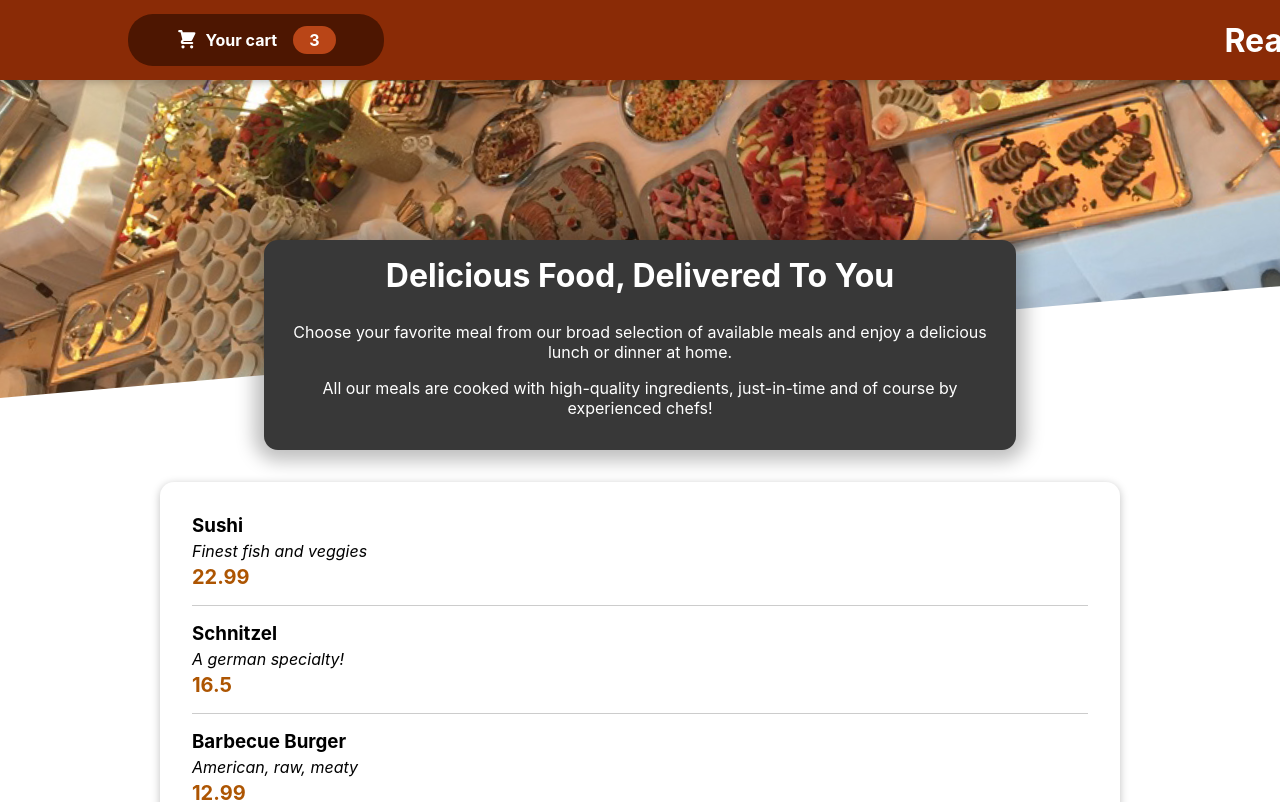
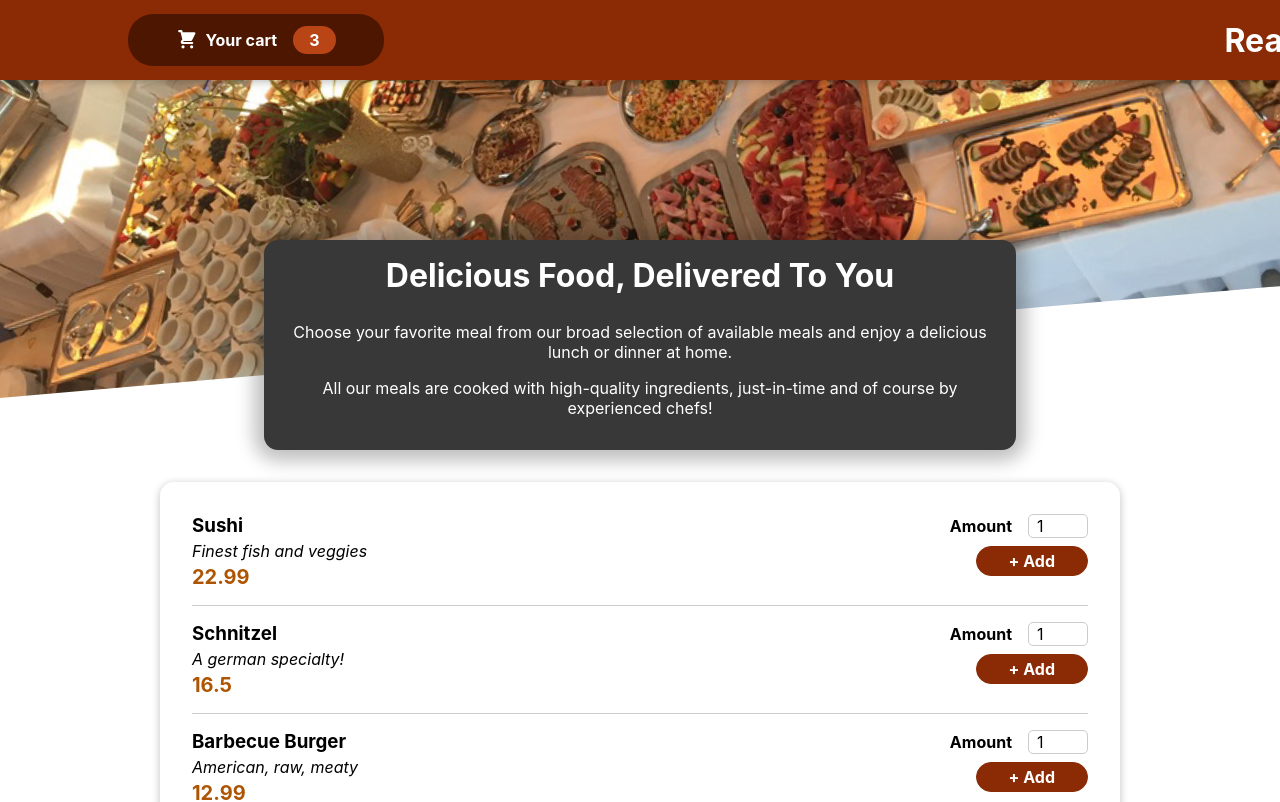
Before and after one commit to udaykumardl/food-delivary, a React (Create React App) app: page / in a window 1280 px wide. Shown: the top 802 px of the page. Built offline with nearby package versions, Linux system fonts and the light colour scheme.

Commit message:
Adding a Form

```diff
--- a/src/components/Meals/MealItem/MealItem.js
+++ b/src/components/Meals/MealItem/MealItem.js
@@ -1,4 +1,6 @@
 import classes from './MealItem.module.css';
+import MealItemForm from './MealItemForm';
+
 
 const MealItem=props =>{
     const price=`$${props.price.toFixed(2)}`
@@ -8,7 +10,9 @@
             <div className={classes.description}>{props.description}</div>
             <div className={classes.price}>{props.price}</div>
         </div>
-        <div></div>
+        <div>
+            <MealItemForm />
+        </div>
     </li>
     )
 }
--- /dev/null
+++ b/src/components/Meals/MealItem/MealItemForm.js
@@ -0,0 +1,19 @@
+import classes from './MealItemForm.module.css'
+import Input from '../../UI/Input';
+
+const MealItemForm=props =>{
+    return <form className={classes.form}>
+        <Input label="Amount"
+        input={{
+            id:'amount',
+            type: 'number',
+            min: "1",
+            max:'5',
+            step:"1",
+            defaultValue:'1'
+        }}/>
+        <button>+ Add</button>
+    </form>
+}
+
+export default MealItemForm;
--- /dev/null
+++ b/src/components/Meals/MealItem/MealItemForm.module.css
@@ -0,0 +1,20 @@
+.form {
+    text-align: right;
+  }
+
+  .form button {
+    font: inherit;
+    cursor: pointer;
+    background-color: #8a2b06;
+    border: 1px solid #8a2b06;
+    color: white;
+    padding: 0.25rem 2rem;
+    border-radius: 20px;
+    font-weight: bold;
+  }
+
+  .form button:hover,
+  .form button:active {
+    background-color: #641e03;
+    border-color: #641e03;
+  }
--- /dev/null
+++ b/src/components/UI/Input.js
@@ -0,0 +1,11 @@
+import classes from './Input.module.css'
+
+
+const Input=props=>{
+    return <div className={classes.input}>
+        <label htmlFor={props.input.id}>{props.label}</label>
+        <input {...props.input} />
+    </div>
+}
+
+export default Input;
--- /dev/null
+++ b/src/components/UI/Input.module.css
@@ -0,0 +1,18 @@
+.input {
+    display: flex;
+    align-items: center;
+    margin-bottom: 0.5rem;
+  }
+
+  .input label {
+    font-weight: bold;
+    margin-right: 1rem;
+  }
+
+  .input input {
+    width: 3rem;
+    border-radius: 5px;
+    border: 1px solid #ccc;
+    font: inherit;
+    padding-left: 0.5rem;
+  }
```
